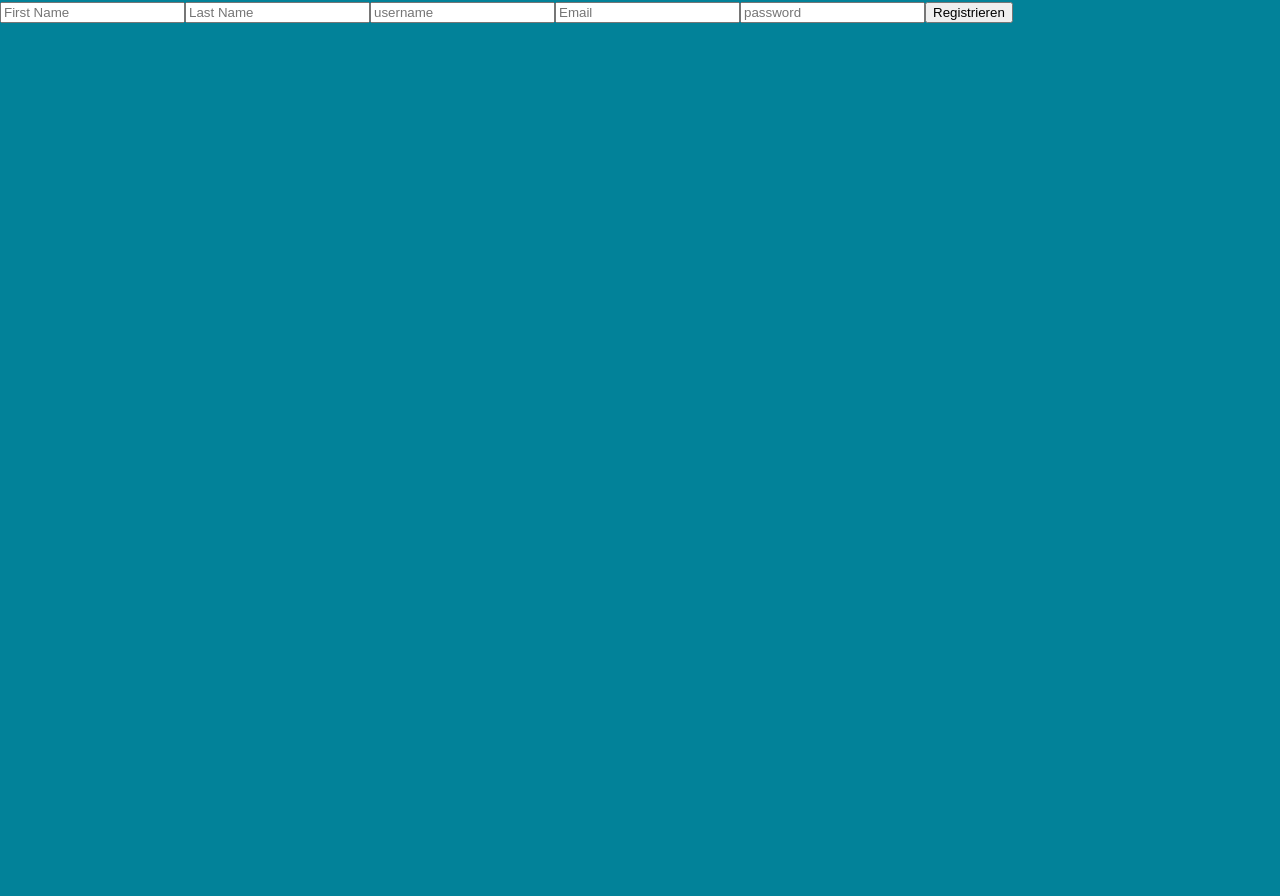
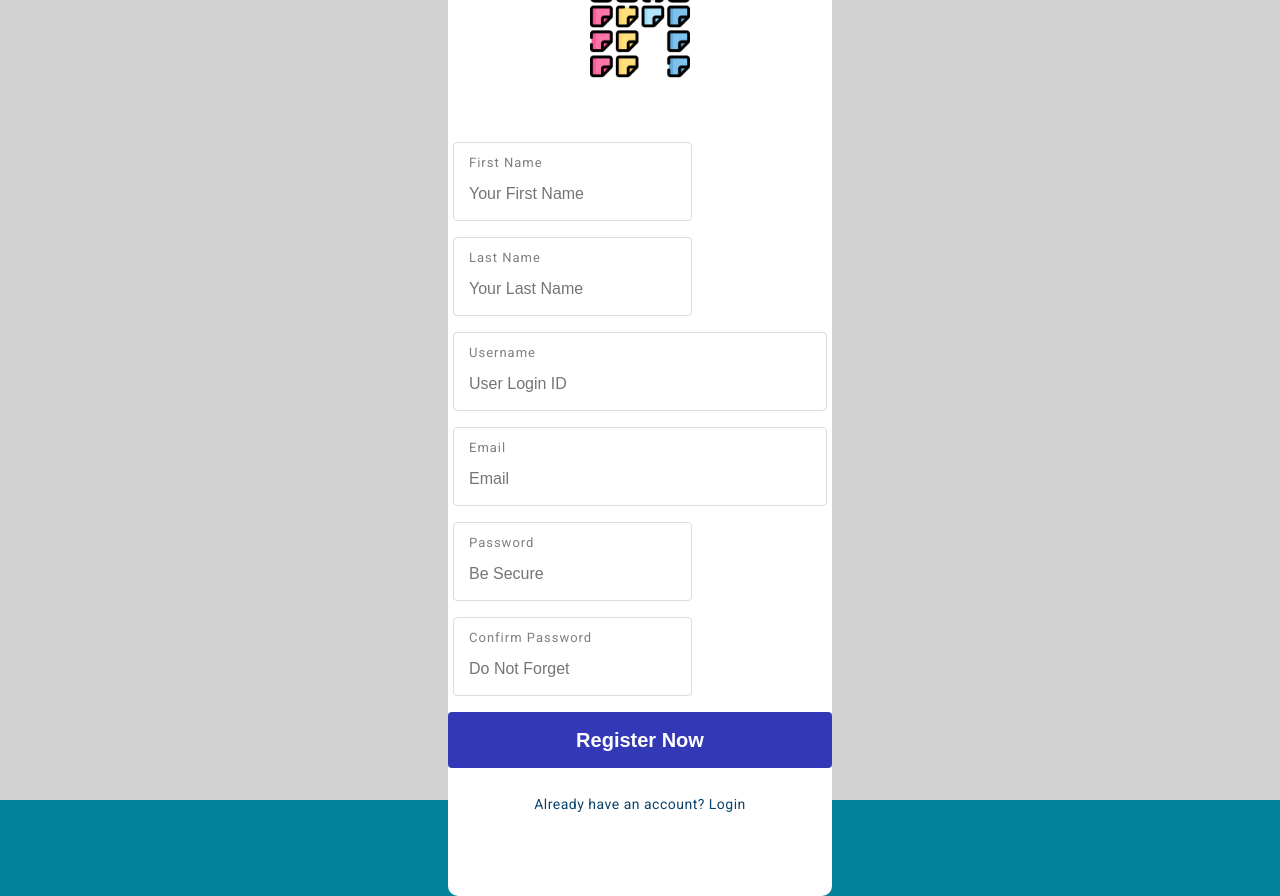
Before and after one commit to HuberPascal/scrum_board_frontend, an Angular app: page /register in a window 1280 px wide. Before the commit the page ends 800 px from the top, so only its background shows below. Built offline with nearby package versions, Linux system fonts and the light colour scheme.

Commit message:
Implement registration form

```diff
--- a/src/app/register/register.component.html
+++ b/src/app/register/register.component.html
@@ -1,38 +1,136 @@
+<div class="register-container">
+  <div class="inner-container">
+    <div class="register-user-form">
+      <div class="titel-container">
+        <img src="kanban.png" alt="Cucumbers" />
+      </div>
       <form (ngSubmit)="register()">
+        <div>
+          <div class="form-row">
+            <div class="form-group">
+              <div
+                class="input-wrapper"
+                [ngClass]="{ 'input-focused': isFirstNameFocused }"
+              >
+                <label>First Name</label>
                 <input
+                  (focus)="onFirstNameFocus()"
+                  (blur)="onFirstNameBlur()"
+                  class="form-control"
                   type="text"
                   name="firstName"
                   [(ngModel)]="firstName"
-    placeholder="First Name"
+                  placeholder="Your First Name"
                   required
                 />
+              </div>
+            </div>
+            <div class="form-group">
+              <div
+                class="input-wrapper"
+                [ngClass]="{ 'input-focused': isLastNameFocused }"
+              >
+                <label>Last Name</label>
                 <input
+                  (focus)="onLastNameFocus()"
+                  (blur)="onLastNameBlur()"
+                  class="form-control"
                   type="text"
                   name="lastName"
                   [(ngModel)]="lastName"
-    placeholder="Last Name"
+                  placeholder="Your Last Name"
                   required
                 />
+              </div>
+            </div>
+          </div>
+          <div class="form-group">
+            <div
+              class="input-wrapper"
+              [ngClass]="{ 'input-focused': isUsernameFocused }"
+            >
+              <label>Username</label>
               <input
+                (focus)="onUsernameFocus()"
+                (blur)="onUsernameBlur()"
+                class="form-control"
                 type="text"
                 name="username"
                 [(ngModel)]="username"
-    placeholder="username"
+                placeholder="User Login ID"
                 required
               />
+            </div>
+          </div>
+          <div class="form-group">
+            <div
+              class="input-wrapper"
+              [ngClass]="{ 'input-focused': isEmailFocused }"
+            >
+              <label>Email</label>
               <input
+                (focus)="onEmailFocus()"
+                (blur)="onEmailBlur()"
+                class="form-control"
                 type="email"
                 name="email"
                 [(ngModel)]="email"
                 placeholder="Email"
                 required
               />
+            </div>
+          </div>
+          <div class="form-row">
+            <div class="form-group">
+              <div
+                class="input-wrapper"
+                [ngClass]="{ 'input-focused': isPasswordFocused1 }"
+              >
+                <label>Password</label>
                 <input
+                  (focus)="onPasswordFocus1()"
+                  (blur)="onPasswordBlur1()"
+                  class="form-control"
                   type="password"
                   name="password"
-    [(ngModel)]="password"
-    placeholder="password"
+                  [(ngModel)]="password1"
+                  placeholder="Be Secure"
                   required
                 />
-  <button>Registrieren</button>
+              </div>
+            </div>
+            <div class="form-group">
+              <div
+                class="input-wrapper"
+                [ngClass]="{ 'input-focused': isPasswordFocused2 }"
+              >
+                <label>Confirm Password</label>
+                <input
+                  (focus)="onPasswordFocus2()"
+                  (blur)="onPasswordBlur2()"
+                  class="form-control"
+                  type="password"
+                  name="password"
+                  [(ngModel)]="password2"
+                  placeholder="Do Not Forget"
+                  required
+                />
+              </div>
+            </div>
+          </div>
+          <div class="row">
+            <div class="col">
+              <button class="btn btn-primary">Register Now</button>
+            </div>
+            <div class="col">
+              <br />
+              <a routerLink="/dashboard" class="btn login-container"
+                >Already have an account? Login</a
+              >
+            </div>
+          </div>
+        </div>
       </form>
+    </div>
+  </div>
+</div>
--- a/src/app/register/register.component.scss
+++ b/src/app/register/register.component.scss
@@ -0,0 +1,138 @@
+.register-container {
+  position: absolute;
+  left: 0;
+  right: 0;
+  top: 0;
+  bottom: 0;
+  background-color: lightgray;
+  display: flex;
+  justify-content: center;
+  align-items: center;
+
+  .inner-container {
+    max-width: 1140px;
+    width: 30%;
+    background-color: #fff;
+    border-radius: 10px;
+  }
+
+  .titel-container {
+    img {
+      width: 100px;
+      height: 100px;
+    }
+  }
+
+  .register-user-form {
+    display: flex;
+    align-items: center;
+    flex-direction: column;
+    padding: 80px 0;
+    gap: 50px;
+  }
+}
+
+.form-row {
+  display: flex;
+  flex-wrap: wrap;
+}
+
+.form-group {
+  margin-bottom: 1rem;
+  padding-right: 5px;
+  padding-left: 5px;
+}
+
+.input-wrapper {
+  border: 1px solid #ddd;
+  border-radius: 4px;
+  padding: 7px 15px;
+  background-color: #fff !important;
+  transition: all ease-in-out 400ms;
+
+  label {
+    font-size: 13px;
+    font-weight: 400;
+    opacity: 0.5;
+    margin: 0;
+    letter-spacing: 1px;
+  }
+
+  .form-control {
+    border: 0 !important;
+    padding: 0 !important;
+    box-shadow: none !important;
+    background: transparent !important;
+  }
+}
+
+.input-focused {
+  border: 1px solid #04befd !important;
+}
+
+.form-control {
+  display: block;
+  width: 100%;
+  height: calc(1.5em + 0.75rem + 2px);
+  font-size: 1rem;
+  font-weight: 400;
+  line-height: 1.5;
+  color: #495057;
+  border-radius: 0.25rem;
+  transition: border-color 0.15s ease-in-out, box-shadow 0.15s ease-in-out;
+
+  &:focus {
+    color: #495057;
+    outline: 0;
+  }
+}
+
+.col {
+  flex: 0 0 100%;
+  max-width: 100%;
+  width: 100%;
+}
+
+.btn {
+  text-align: center;
+  vertical-align: middle;
+  user-select: none;
+  font-size: 1.25rem;
+  width: 100%;
+  color: #fff;
+  padding: 0;
+  width: 100%;
+  cursor: pointer;
+}
+
+.btn-primary {
+  background: #3338b6;
+  border: 0;
+  border-radius: 4px;
+  font-weight: 600;
+  transition: all ease-in-out 0.4s;
+  line-height: 56px;
+  height: 56px;
+
+  &:hover {
+    background-color: #38afff;
+    letter-spacing: 1px;
+  }
+}
+
+.login-container {
+  color: #094168 !important;
+  text-decoration: none;
+  font-size: 14px;
+  letter-spacing: 0.5px;
+  transition: all ease-in-out 0.4s;
+  width: 100%;
+  display: block;
+
+  &:hover {
+    font-weight: 600;
+    text-decoration: none;
+    letter-spacing: 1px;
+    transition: all ease-in-out 0.4s;
+  }
+}
--- a/src/app/register/register.component.ts
+++ b/src/app/register/register.component.ts
@@ -1,11 +1,21 @@
 import { Component } from '@angular/core';
 import { FormsModule } from '@angular/forms';
 import { AuthService } from '../services/auth.service';
+import { MatCardModule } from '@angular/material/card';
+import { MatInputModule } from '@angular/material/input';
+import { CommonModule } from '@angular/common';
+import { RouterLink } from '@angular/router';
 
 @Component({
   selector: 'app-register',
   standalone: true,
-  imports: [FormsModule],
+  imports: [
+    FormsModule,
+    MatCardModule,
+    MatInputModule,
+    CommonModule,
+    RouterLink,
+  ],
   templateUrl: './register.component.html',
   styleUrl: './register.component.scss',
 })
@@ -14,7 +24,14 @@ export class RegisterComponent {
   lastName: string = '';
   username: string = '';
   email: string = '';
-  password: string = '';
+  password1: string = '';
+  password2: string = '';
+  isFirstNameFocused = false;
+  isLastNameFocused = false;
+  isUsernameFocused = false;
+  isEmailFocused = false;
+  isPasswordFocused1 = false;
+  isPasswordFocused2 = false;
 
   constructor(private authService: AuthService) {}
 
@@ -25,7 +42,7 @@ export class RegisterComponent {
         this.lastName,
         this.username,
         this.email,
-        this.password
+        this.password1
       );
       console.log(response);
       // redirect
@@ -33,4 +50,52 @@ export class RegisterComponent {
       console.error(error);
     }
   }
+
+  onFirstNameFocus() {
+    this.isFirstNameFocused = true;
+  }
+
+  onFirstNameBlur() {
+    this.isFirstNameFocused = false;
+  }
+
+  onLastNameFocus() {
+    this.isLastNameFocused = true;
+  }
+
+  onLastNameBlur() {
+    this.isLastNameFocused = false;
+  }
+
+  onUsernameFocus() {
+    this.isUsernameFocused = true;
+  }
+
+  onUsernameBlur() {
+    this.isUsernameFocused = false;
+  }
+
+  onEmailFocus() {
+    this.isEmailFocused = true;
+  }
+
+  onEmailBlur() {
+    this.isEmailFocused = false;
+  }
+
+  onPasswordFocus1() {
+    this.isPasswordFocused1 = true;
+  }
+
+  onPasswordBlur1() {
+    this.isPasswordFocused1 = false;
+  }
+
+  onPasswordFocus2() {
+    this.isPasswordFocused2 = true;
+  }
+
+  onPasswordBlur2() {
+    this.isPasswordFocused2 = false;
+  }
 }
```
Also changed, not shown: public/kanban.png (added). Lines whose indentation alone changed are shown as unchanged.
